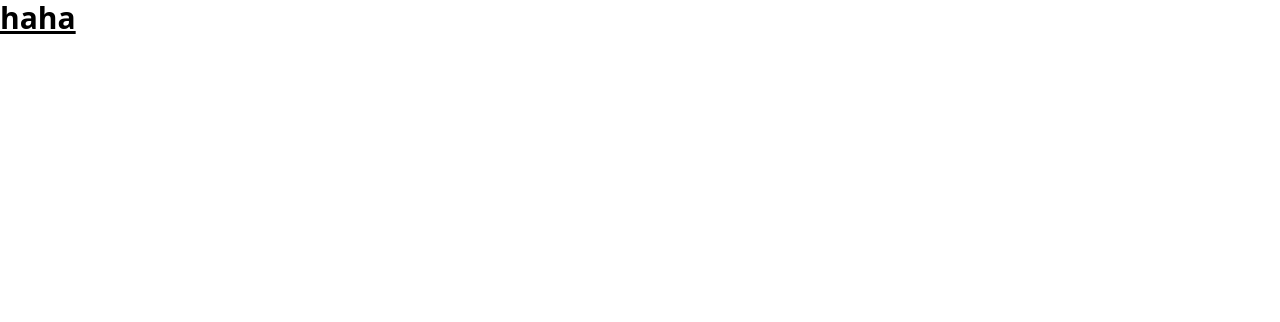
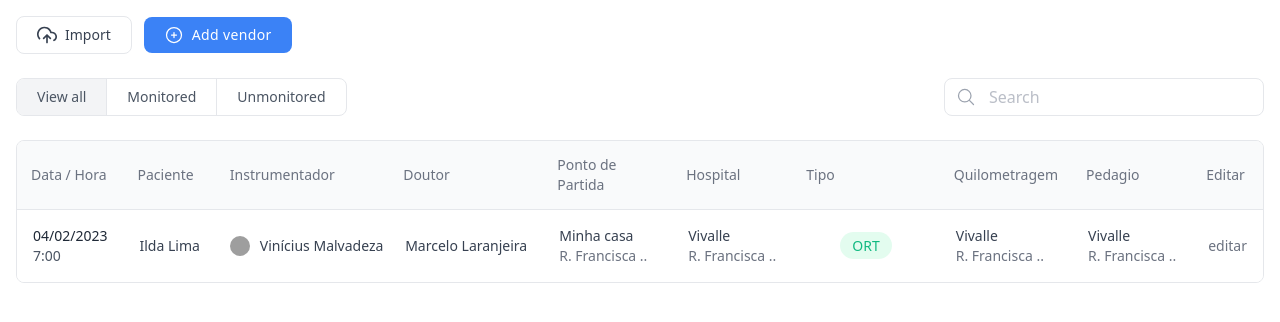
Before and after one commit to bolodissenoura/GQL-study-project, a Next.js app in the folder frontend/: page / in a window 1280 px wide. Shown: the top 322 px of the page. Built offline with nearby package versions, Linux system fonts and the light colour scheme; grey boxes are pictures that could not be loaded.

Commit message:
feat: create the table component

```diff
--- /dev/null
+++ b/frontend/src/components/TableHeader/index.ts
@@ -0,0 +1 @@
+export * from "./tableHeader.component";
--- /dev/null
+++ b/frontend/src/components/TableHeader/tableHeader.component.tsx
@@ -0,0 +1,28 @@
+
+export const TableHeader = () => {
+  return (
+    <>
+      <thead className="bg-gray-50 dark:bg-gray-800">
+        <tr>
+          <th scope="col" className="py-3.5 px-3.5 text-sm font-normal text-left rtl:text-right text-gray-500 dark:text-gray-400">
+            <button className="flex items-center gap-x-3 focus:outline-none">
+              <span>Data / Hora</span>
+            </button>
+          </th>
+          <th scope="col" className="px-3.5 py-3.5 text-sm font-normal text-left rtl:text-right text-gray-500 dark:text-gray-400">
+            Paciente
+          </th>
+          <th scope="col" className="px-3.5 py-3.5 text-sm font-normal text-left rtl:text-right text-gray-500 dark:text-gray-400">Instrumentador</th>
+          <th scope="col" className="px-3.5 py-3.5 text-sm font-normal text-left rtl:text-right text-gray-500 dark:text-gray-400">Doutor</th>
+          <th scope="col" className="px-3.5 py-3.5 text-sm font-normal text-left rtl:text-right text-gray-500 dark:text-gray-400">Ponto de Partida</th>
+          <th scope="col" className="px-3.5 py-3.5 text-sm font-normal text-left rtl:text-right text-gray-500 dark:text-gray-400">Hospital</th>
+          <th scope="col" className="px-3.5 py-3.5 text-sm font-normal text-left rtl:text-right text-gray-500 dark:text-gray-400">Tipo</th>
+          <th scope="col" className="px-3.5 py-3.5 text-sm font-normal text-left rtl:text-right text-gray-500 dark:text-gray-400">Quilometragem</th>
+          <th scope="col" className="px-3.5 py-3.5 text-sm font-normal text-left rtl:text-right text-gray-500 dark:text-gray-400">Pedagio</th>
+          <th scope="col" className="px-3.5 py-3.5 text-sm font-normal text-left rtl:text-right text-gray-500 dark:text-gray-400">Editar</th>
+
+        </tr>
+      </thead>
+    </>
+  )
+}
--- /dev/null
+++ b/frontend/src/components/TableRow/index.ts
@@ -0,0 +1 @@
+export * from "./tableRow.component";
--- /dev/null
+++ b/frontend/src/components/TableRow/tableRow.component.tsx
@@ -0,0 +1,56 @@
+
+export const TableRow = () => {
+  return (
+    <>
+      <tr>
+        <td className="px-4 py-4 text-sm font-medium whitespace-nowrap">
+          <div>
+            <h2 className="font-medium text-gray-800 dark:text-white ">04/02/2023</h2>
+            <p className="text-sm font-normal text-gray-600 dark:text-gray-400">7:00</p>
+          </div>
+        </td>
+
+        <td className="px-4 py-4 text-sm whitespace-nowrap">
+          <div>
+            <h4 className="text-gray-700 dark:text-gray-200">Ilda Lima</h4>
+          </div>
+        </td>
+        <td className="px-4 py-4 text-sm whitespace-nowrap">
+          <div className="flex items-center">
+            <img className="object-cover w-6 h-6 -mx-1 border-2 border-white rounded-full dark:border-gray-700 shrink-0" src="https://images.unsplash.com/photo-1494790108377-be9c29b29330?ixlib=rb-4.0.3&ixid=MnwxMjA3fDB8MHxwaG90by1wYWdlfHx8fGVufDB8fHx8&auto=format&fit=crop&w=256&q=80" alt="" />
+            <h4 className="text-gray-700 dark:text-gray-200 ml-3">Vinícius Malvadeza</h4>
+          </div>
+        </td>
+
+        <td className="px-4 py-4 text-sm whitespace-nowrap">
+          <h4 className="text-gray-700 dark:text-gray-200">Marcelo Laranjeira</h4>
+        </td>
+
+        <td className="px-4 py-4 text-sm whitespace-nowrap">
+          <h4 className="text-gray-700 dark:text-gray-200">Minha casa</h4>
+          <p className="text-gray-500 dark:text-gray-400">R. Francisca ..</p>
+        </td>
+        <td className="px-4 py-4 text-sm whitespace-nowrap">
+          <h4 className="text-gray-700 dark:text-gray-200">Vivalle</h4>
+          <p className="text-gray-500 dark:text-gray-400">R. Francisca ..</p>
+        </td>
+        <td className="px-12 py-4 text-sm font-medium whitespace-nowrap">
+          <div className="inline px-3 py-1 text-sm font-normal rounded-full text-emerald-500 gap-x-2 bg-emerald-100/60 dark:bg-gray-800">
+            ORT
+          </div>
+        </td>
+        <td className="px-4 py-4 text-sm whitespace-nowrap">
+          <h4 className="text-gray-700 dark:text-gray-200">Vivalle</h4>
+          <p className="text-gray-500 dark:text-gray-400">R. Francisca ..</p>
+        </td>
+        <td className="px-4 py-4 text-sm whitespace-nowrap">
+          <h4 className="text-gray-700 dark:text-gray-200">Vivalle</h4>
+          <p className="text-gray-500 dark:text-gray-400">R. Francisca ..</p>
+        </td>
+        <td className="px-4 py-4 text-sm whitespace-nowrap">
+          <button className="text-gray-500 dark:text-gray-400">editar</button>
+        </td>
+      </tr>
+    </>
+  )
+}
--- /dev/null
+++ b/frontend/src/components/index.ts
@@ -0,0 +1,2 @@
+export * from "./TableRow";
+export * from "./TableHeader";
--- a/frontend/src/pages/index.tsx
+++ b/frontend/src/pages/index.tsx
@@ -1,4 +1,5 @@
 import Head from 'next/head'
+import * as C from "@/components"
 
 export default function Home() {
   return (
@@ -10,7 +11,77 @@ export default function Home() {
         <link rel="icon" href="/favicon.ico" />
       </Head>
       <main >
-        <p className="text-3xl font-bold underline">haha</p>
+        <section className="container px-4 mx-auto">
+          <div className="sm:flex sm:items-center sm:justify-between">
+
+            <div className="flex items-center mt-4 gap-x-3">
+              <button className="flex items-center justify-center w-1/2 px-5 py-2 text-sm text-gray-700 transition-colors duration-200 bg-white border rounded-lg gap-x-2 sm:w-auto dark:hover:bg-gray-800 dark:bg-gray-900 hover:bg-gray-100 dark:text-gray-200 dark:border-gray-700">
+                <svg width="20" height="20" viewBox="0 0 20 20" fill="none" xmlns="http://www.w3.org/2000/svg">
+                  <g clip-path="url(#clip0_3098_154395)">
+                    <path d="M13.3333 13.3332L9.99997 9.9999M9.99997 9.9999L6.66663 13.3332M9.99997 9.9999V17.4999M16.9916 15.3249C17.8044 14.8818 18.4465 14.1806 18.8165 13.3321C19.1866 12.4835 19.2635 11.5359 19.0351 10.6388C18.8068 9.7417 18.2862 8.94616 17.5555 8.37778C16.8248 7.80939 15.9257 7.50052 15 7.4999H13.95C13.6977 6.52427 13.2276 5.61852 12.5749 4.85073C11.9222 4.08295 11.104 3.47311 10.1817 3.06708C9.25943 2.66104 8.25709 2.46937 7.25006 2.50647C6.24304 2.54358 5.25752 2.80849 4.36761 3.28129C3.47771 3.7541 2.70656 4.42249 2.11215 5.23622C1.51774 6.04996 1.11554 6.98785 0.935783 7.9794C0.756025 8.97095 0.803388 9.99035 1.07431 10.961C1.34523 11.9316 1.83267 12.8281 2.49997 13.5832" stroke="currentColor" stroke-width="1.67" stroke-linecap="round" stroke-linejoin="round" />
+                  </g>
+                  <defs>
+                    <clipPath id="clip0_3098_154395">
+                      <rect width="20" height="20" fill="white" />
+                    </clipPath>
+                  </defs>
+                </svg>
+
+                <span>Import</span>
+              </button>
+
+              <button className="flex items-center justify-center w-1/2 px-5 py-2 text-sm tracking-wide text-white transition-colors duration-200 bg-blue-500 rounded-lg shrink-0 sm:w-auto gap-x-2 hover:bg-blue-600 dark:hover:bg-blue-500 dark:bg-blue-600">
+                <svg xmlns="http://www.w3.org/2000/svg" fill="none" viewBox="0 0 24 24" stroke-width="1.5" stroke="currentColor" className="w-5 h-5">
+                  <path stroke-linecap="round" stroke-linejoin="round" d="M12 9v6m3-3H9m12 0a9 9 0 11-18 0 9 9 0 0118 0z" />
+                </svg>
+
+                <span>Add vendor</span>
+              </button>
+            </div>
+          </div>
+
+          <div className="mt-6 md:flex md:items-center md:justify-between">
+            <div className="inline-flex overflow-hidden bg-white border divide-x rounded-lg dark:bg-gray-900 rtl:flex-row-reverse dark:border-gray-700 dark:divide-gray-700">
+              <button className="px-5 py-2 text-xs font-medium text-gray-600 transition-colors duration-200 bg-gray-100 sm:text-sm dark:bg-gray-800 dark:text-gray-300">
+                View all
+              </button>
+
+              <button className="px-5 py-2 text-xs font-medium text-gray-600 transition-colors duration-200 sm:text-sm dark:hover:bg-gray-800 dark:text-gray-300 hover:bg-gray-100">
+                Monitored
+              </button>
+
+              <button className="px-5 py-2 text-xs font-medium text-gray-600 transition-colors duration-200 sm:text-sm dark:hover:bg-gray-800 dark:text-gray-300 hover:bg-gray-100">
+                Unmonitored
+              </button>
+            </div>
+
+            <div className="relative flex items-center mt-4 md:mt-0">
+              <span className="absolute">
+                <svg xmlns="http://www.w3.org/2000/svg" fill="none" viewBox="0 0 24 24" stroke-width="1.5" stroke="currentColor" className="w-5 h-5 mx-3 text-gray-400 dark:text-gray-600">
+                  <path stroke-linecap="round" stroke-linejoin="round" d="M21 21l-5.197-5.197m0 0A7.5 7.5 0 105.196 5.196a7.5 7.5 0 0010.607 10.607z" />
+                </svg>
+              </span>
+
+              <input type="text" placeholder="Search" className="block w-full py-1.5 pr-5 text-gray-700 bg-white border border-gray-200 rounded-lg md:w-80 placeholder-gray-400/70 pl-11 rtl:pr-11 rtl:pl-5 dark:bg-gray-900 dark:text-gray-300 dark:border-gray-600 focus:border-blue-400 dark:focus:border-blue-300 focus:ring-blue-300 focus:outline-none focus:ring focus:ring-opacity-40" />
+            </div>
+          </div>
+
+          <div className="flex flex-col mt-6">
+            <div className="-mx-4 -my-2 overflow-x-auto sm:-mx-6 lg:-mx-8">
+              <div className="inline-block min-w-full py-2 align-middle md:px-6 lg:px-8">
+                <div className="overflow-hidden border border-gray-200 dark:border-gray-700 md:rounded-lg">
+                  <table className="min-w-full divide-y divide-gray-200 dark:divide-gray-700">
+                   <C.TableHeader />
+                    <tbody className="bg-white divide-y divide-gray-200 dark:divide-gray-700 dark:bg-gray-900">
+                      <C.TableRow />
+                    </tbody>
+                  </table>
+                </div>
+              </div>
+            </div>
+          </div>
+
+        </section>
       </main>
     </>
   )
```
